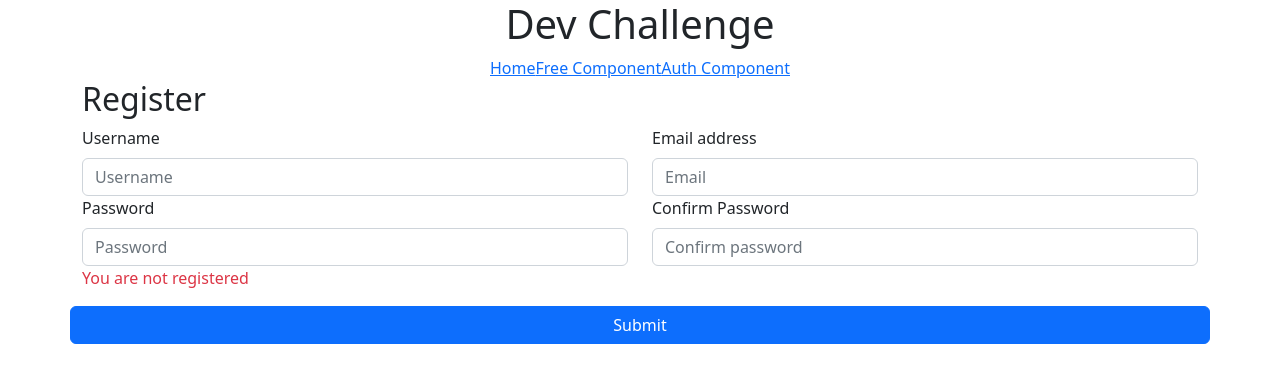
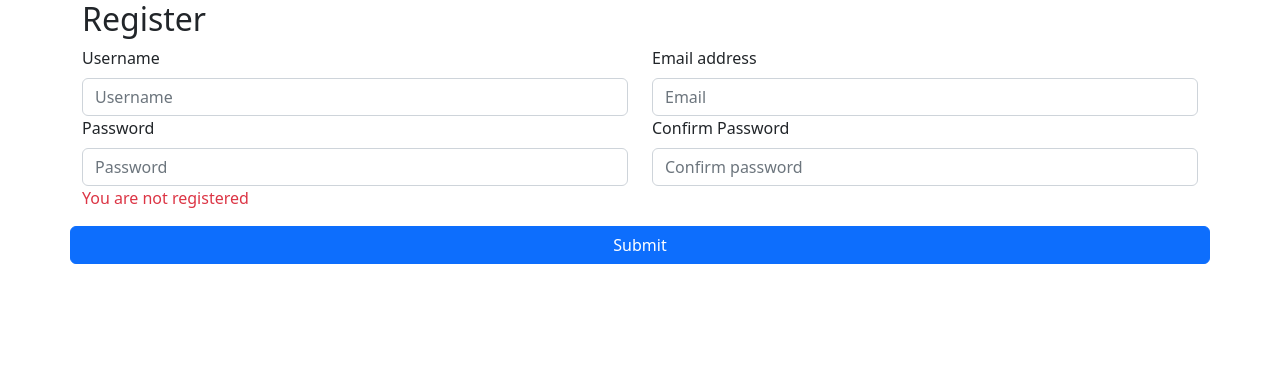
Before and after one commit to AndrewMcKean/react-auth, a React (Create React App) app: page /register in a window 1280 px wide. Shown: the top 382 px of the page. Built offline with nearby package versions, Linux system fonts and the light colour scheme.

Commit message:
Added automatic redirection from root based on whether or not a cookie is present

```diff
--- a/src/App.js
+++ b/src/App.js
@@ -1,6 +1,7 @@
 import { Container, Col, Row } from "react-bootstrap";
 import "./App.css";
 import {Switch, Route} from "react-router-dom";
+import Splash from "./components/Splash";
 import LoginPage from "./components/LoginPage";
 import RegisterPage from "./components/RegisterPage";
 import FreeComponent from "./components/FreeComponent";
@@ -10,21 +11,10 @@ import ProtectedRoutes from "./ProtectedRoutes";
 function App() {
   return (
     <Container>
-      <Row>
-        <Col className="text-center">
-          <h1>Dev Challenge</h1>
-
-          <section id="navigation">
-            <a href="/">Home</a>
-            <a href="/free">Free Component</a>
-            <a href="/dashboard">Auth Component</a>
-          </section>
-        </Col>
-      </Row>
-
       {/*Create routes here*/}
       <Switch>
-        <Route exact path="/" component={LoginPage} />
+        <Route exact path="/" component={Splash} />
+        <Route exact path="/login" component={LoginPage} />
         <Route exact path="/register" component={RegisterPage} />
         <Route exact path="/free" component={FreeComponent} />
         <ProtectedRoutes path="/dashboard" component={Dashboard} />
--- a/src/components/LoginPage.js
+++ b/src/components/LoginPage.js
@@ -7,6 +7,7 @@ import SignUp from "./SignUp";
 export default function LoginPage() {
   return (
     <>
+    <h1 className="text-center">Dev challenge</h1>
       <Row className="text-center">
         {/* Login */}
         <Login />
--- /dev/null
+++ b/src/components/Splash.js
@@ -0,0 +1,31 @@
+import React, { useEffect } from "react";
+import axios from "axios";
+import Cookies from "universal-cookie";
+const cookies = new Cookies();
+const token = cookies.get("TOKEN");
+
+export default function Splash() {
+
+    return (
+        useEffect(() => {
+            // set configurations for the API call here
+            const configuration = {
+              method: "get",
+              url: "https://challenge-auth-app.herokuapp.com/dashboard",
+              headers: {
+                Authorization: `Bearer ${token}`,
+              },
+            };
+
+            axios(configuration)
+              .then((result) => {
+                window.location.href="/dashboard"
+              }, () => {
+                window.location.href="/login"
+              })
+              .catch((error) => {
+                error = new Error();
+              })
+          }, [])
+    )
+}
--- a/src/index.js
+++ b/src/index.js
@@ -7,16 +7,11 @@ import 'bootstrap/dist/css/bootstrap.min.css';
 import { BrowserRouter } from "react-router-dom";
 
 const root = ReactDOM.createRoot(document.getElementById('root'));
+
 root.render(
   <React.StrictMode>
     <BrowserRouter>
       <App />
     </BrowserRouter>
-  </React.StrictMode>,
-  document.getElementById('root')
+  </React.StrictMode>
 );
-
-// If you want to start measuring performance in your app, pass a function
-// to log results (for example: reportWebVitals(console.log))
-// or send to an analytics endpoint. Learn more: https://bit.ly/CRA-vitals
-reportWebVitals();
```
